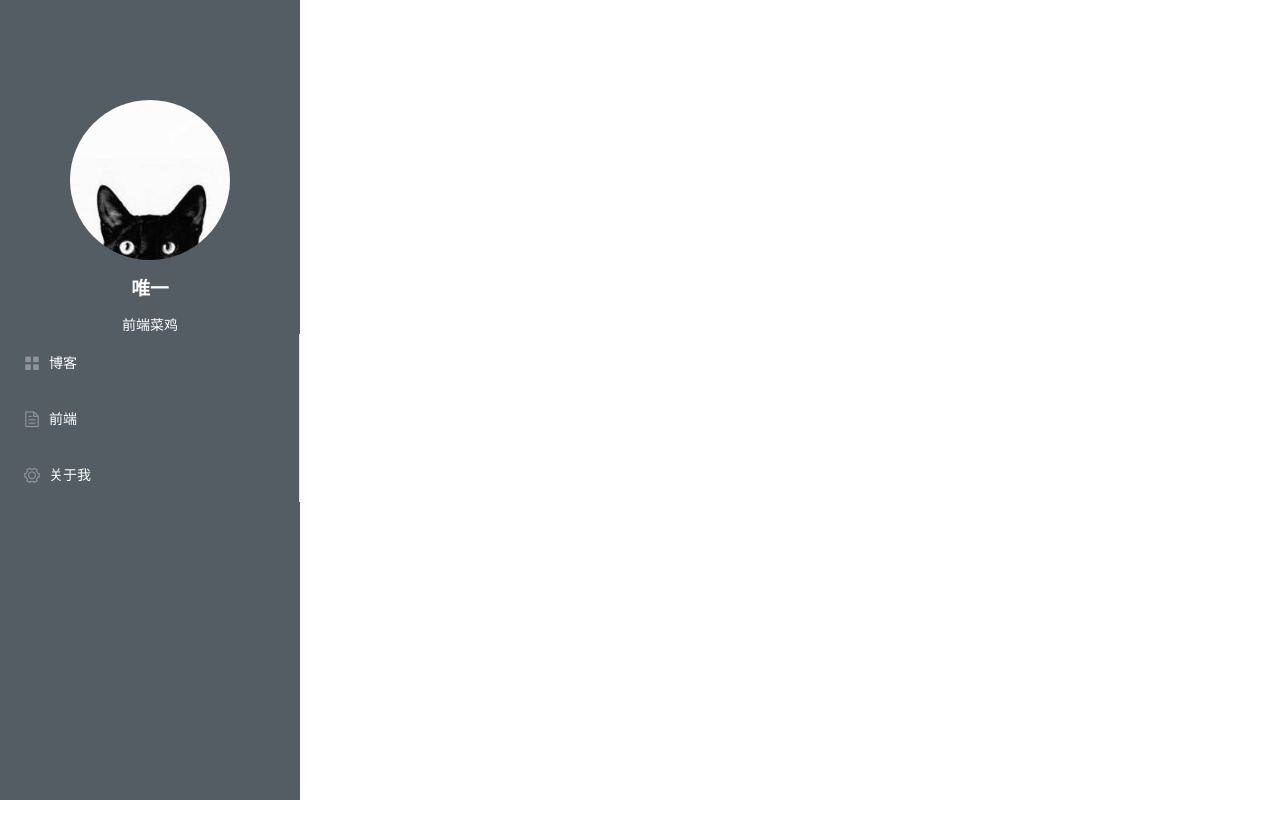
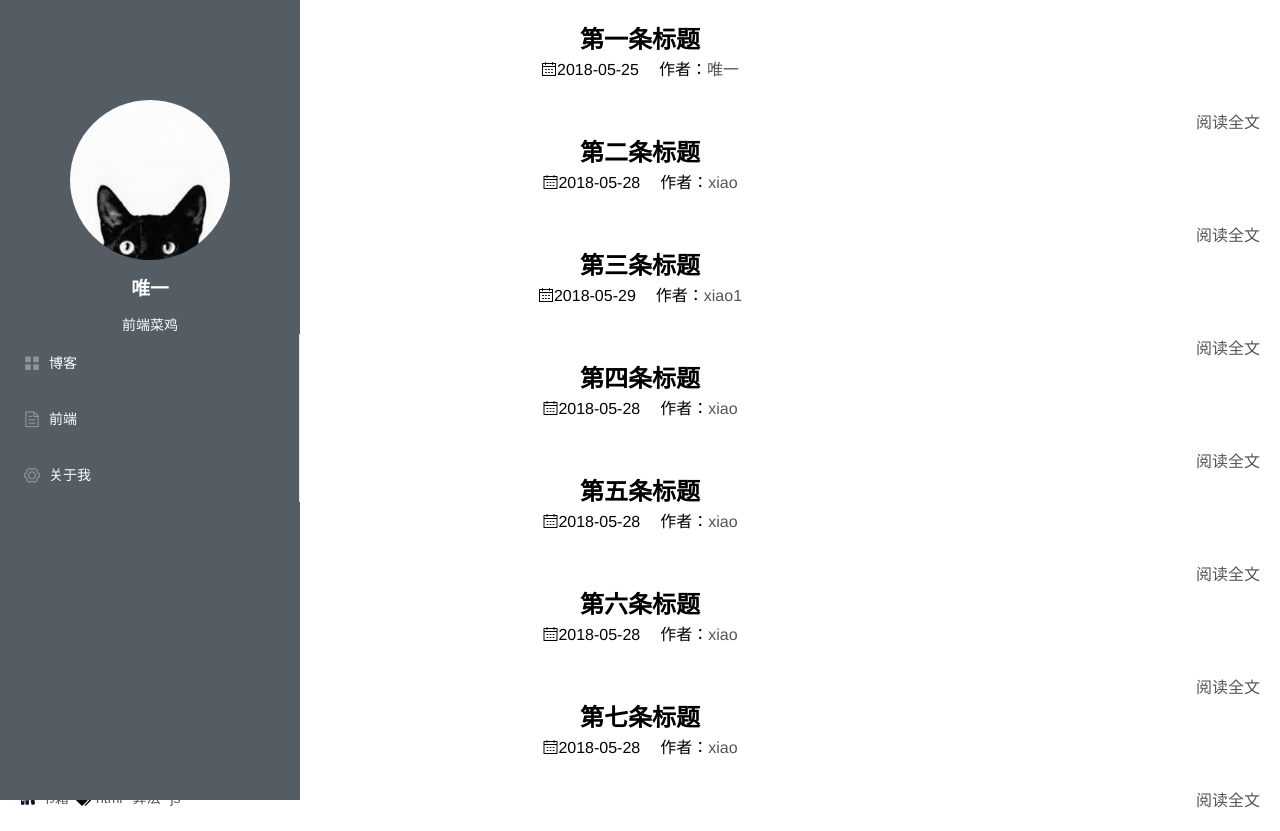
Before and after one commit to webgwy/blogs, a Vue app: page /#/articlelist in a window 1280 px wide. Before the commit this address led to /#/. Before the commit the page ends 800 px from the top, so only its background shows below. Built offline with nearby package versions, Linux system fonts and the light colour scheme.

Commit message:
'路由'

```diff
--- a/src/App.vue
+++ b/src/App.vue
@@ -8,14 +8,18 @@
              <p v-text="authorTag"></p>
           </div>
           <el-menu class="el-menu-vertical-demo" text-color="#fff"  background-color="#545c64" active-text-color="#ffd04b">
+            <router-link to="/articlelist">
                 <el-menu-item index="1">
                   <i class="el-icon-menu"></i>
                   <span slot="title">博客</span>
                 </el-menu-item>
+            </router-link>
+            <router-link to="/favorite">
                 <el-menu-item index="2">
                   <i class="el-icon-document"></i>
                   <span slot="title">前端</span>
             </el-menu-item>
+            </router-link>
             <el-menu-item index="3">
               <i class="el-icon-setting"></i>
               <span slot="title">关于我</span>
@@ -23,7 +27,8 @@
           </el-menu>
         </el-aside>
         <el-main>
-         <favorite></favorite>
+         <!-- <favorite></favorite> -->
+         <router-view></router-view>
         </el-main>
     </el-container>
 
@@ -31,6 +36,7 @@
 </template>
 
 <script>
+// import router from 'vue-router'
 import articlelist from './components/articlelist'
 import favorite from './components/favorite'
 export default {
--- a/src/router/index.js
+++ b/src/router/index.js
@@ -8,14 +8,18 @@ Vue.use(Router)
 export default new Router({
   routes: [
     {
-      path: '/',
+      path: '/articlelist',
       name: 'articlelist',
       component: articlelist
     },
     {
-      path: '/',
+      path: '/favorite',
       name: 'favorite',
       component: favorite
+    },
+    {
+      path: '*',
+      redirect: "/articlelist"
     }
   ]
 })
```
Lines whose indentation alone changed are shown as unchanged.
